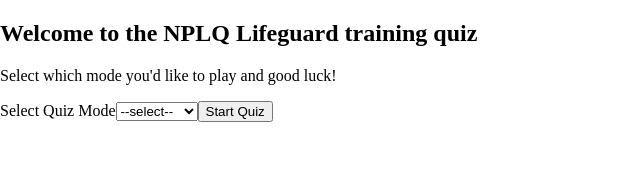
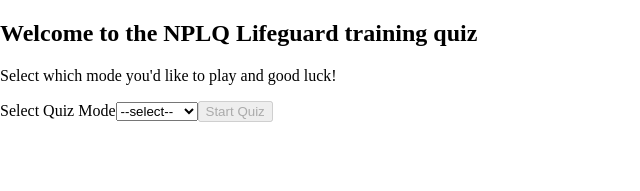
Before and after one commit to WarrenHawker/lifeguard-quiz-app, a React (Vite) app: page / in a window 1280 px wide. Shown: the top 191 px of the page, without its empty margins (0-640 px from the left). Built offline with nearby package versions, Linux system fonts and the light colour scheme.

Commit message:
disabled buttons when answers are showing

```diff
--- a/src/components/Question.jsx
+++ b/src/components/Question.jsx
@@ -39,7 +39,7 @@
 						}
 					}
 					return (
-						<button style={style} onClick={props.selectAnswer} id={answer.id} key={answer.id}>{answer.answer}</button>
+						<button disabled={props.showCorrectAnswers ? true : false} style={style} onClick={props.selectAnswer} id={answer.id} key={answer.id}>{answer.answer}</button>
 					)
 				})
 			}
--- a/src/components/start.jsx
+++ b/src/components/start.jsx
@@ -63,7 +63,7 @@
             </>
           : <></>
         }
-        <button>Start Quiz</button>
+        <button disabled={!mode ? true : false}>Start Quiz</button>
       </form>
     </section>
   )
```
